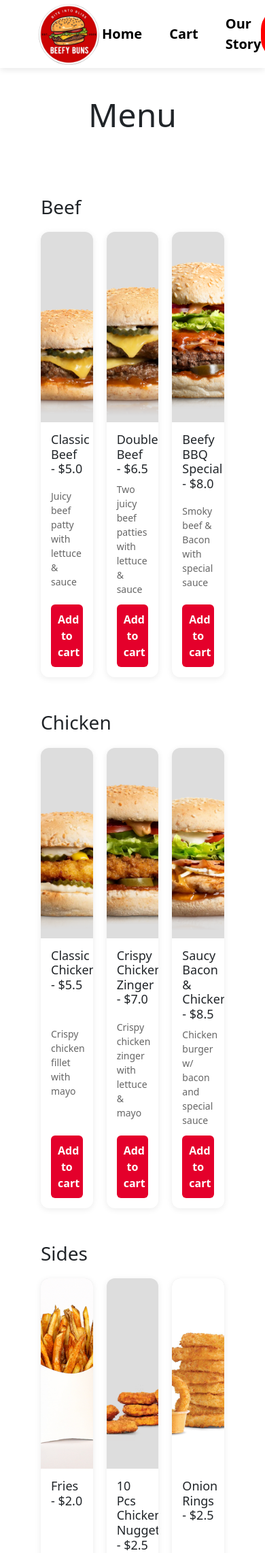
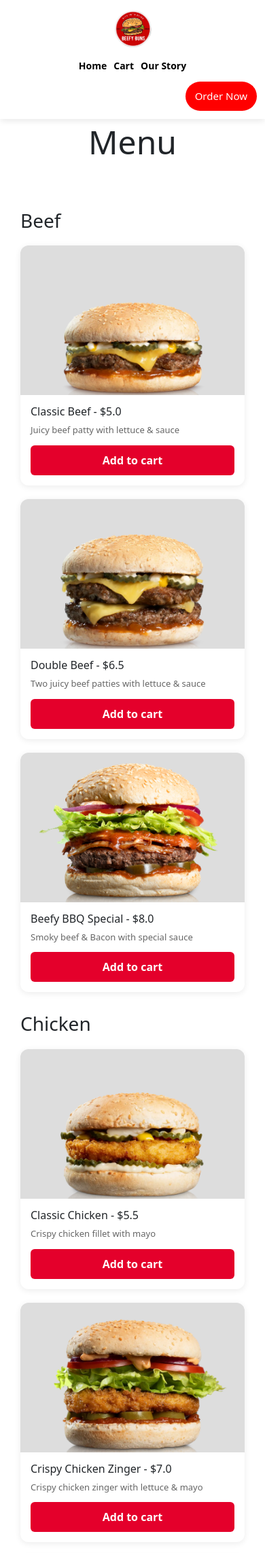
Before and after one commit to Bongkz/dte_year12_assessment, a Flask app: page /menu in a window 390 px wide. Shown: the top 2284 px of the page at 68% size. Run offline with Flask 3, Linux system fonts and the light colour scheme; data comes from the database, SQL or seed files in the repository; both versions use the stored data as it was after the commit.

Commit message:
Made my website responsive

```diff
--- a/static/styles.css
+++ b/static/styles.css
@@ -12,11 +12,17 @@
 * {
     margin: 0;
     padding: 0;
+    box-sizing: border-box;
+}
+
+img, video, iframe {
+    max-width: 100%;
+    height: auto;
 }
 
 /* Adds gap from left and right and adds padding at the top so the nav bar doesn't cover*/
 body{
-    padding-top: 100px;
+    padding-top: 120px;
     padding-left: 40px;
     padding-right: 40px;
 }
@@ -321,6 +327,202 @@ body{
     background: #c10024;
 }
 
+@media (max-width: 1024px) {
+    body {
+        padding-left: 24px;
+        padding-right: 24px;
+    }
+
+    .nav-container {
+        flex-wrap: wrap;
+        justify-content: space-between;
+        padding: 0 20px;
+    }
+
+    .nav_links {
+        gap: 24px;
+    }
+
+    .card-container {
+        flex-wrap: wrap;
+        gap: 18px;
+    }
+
+    .grid {
+        grid-template-columns: repeat(2, minmax(0, 1fr));
+    }
+}
+
+@media (max-width: 768px) {
+    body {
+        padding-top: 140px;
+        padding-left: 18px;
+        padding-right: 18px;
+    }
+
+    .nav_bar {
+        height: auto;
+        padding: 12px 0;
+    }
+
+    .nav-container {
+        flex-direction: column;
+        align-items: stretch;
+        gap: 12px;
+    }
+
+    .nav_logo,
+    .nav_order_button,
+    .nav_links {
+        flex: 0 1 auto;
+        width: 100%;
+    }
+
+    .nav_logo {
+        justify-content: center;
+    }
+
+    .nav_links {
+        justify-content: center;
+        gap: 14px;
+        flex-wrap: wrap;
+    }
+
+    .nav_links a {
+        font-size: 16px;
+    }
+
+    .order_button {
+        width: 100%;
+        justify-content: center;
+        font-size: 16px;
+        padding: 12px 18px;
+    }
+
+    .logo {
+        height: 70px;
+    }
+
+    .w-100 {
+        height: 320px;
+    }
+
+    .card-container {
+        flex-direction: column;
+    }
+
+    .card {
+        width: 100%;
+    }
+
+    .card img {
+        height: 220px;
+    }
+
+    .card button {
+        width: 100%;
+    }
+
+    .main-footer {
+        margin-left: 0;
+        margin-right: 0;
+        padding-left: 18px;
+        padding-right: 18px;
+    }
+
+    .footer-socials,
+    .footer-links {
+        flex-wrap: wrap;
+        justify-content: center;
+        gap: 10px;
+    }
+
+    .footer-links {
+        text-align: center;
+    }
+
+    .menu-section {
+        margin: 30px auto;
+        padding: 0 12px;
+    }
+
+    .grid {
+        grid-template-columns: 1fr;
+    }
+
+    .menu_card img {
+        height: 220px;
+    }
+
+    .menu_card .card-content h3 {
+        font-size: 16px;
+    }
+
+    .menu_card .card-content p {
+        font-size: 13px;
+    }
+
+    .heading {
+        font-size: 48px;
+        padding: 24px 12px;
+        margin-left: 0;
+        margin-right: 0;
+    }
+
+    .motto {
+        padding: 28px 16px;
+        font-size: 34px;
+    }
+
+    .main_info {
+        flex-direction: column;
+        gap: 20px;
+        padding: 0 12px;
+    }
+}
+
+@media (max-width: 480px) {
+    .nav-container {
+        padding: 0 12px;
+    }
+
+    .nav_links {
+        gap: 10px;
+    }
+
+    .nav_links a {
+        font-size: 14px;
+    }
+
+    .order_button {
+        font-size: 15px;
+        padding: 10px 14px;
+    }
+
+    .logo {
+        height: 60px;
+    }
+
+    .w-100 {
+        height: 240px;
+    }
+
+    .hero-heading,
+    .heading {
+        font-size: 38px;
+    }
+
+    .motto {
+        font-size: 28px;
+    }
+
+    .footer-socials a {
+        width: 40px;
+        height: 40px;
+        font-size: 18px;
+    }
+}
+
 /****** Styling for checkout page ******/
 
 
```
Also changed, not shown: database.db.
